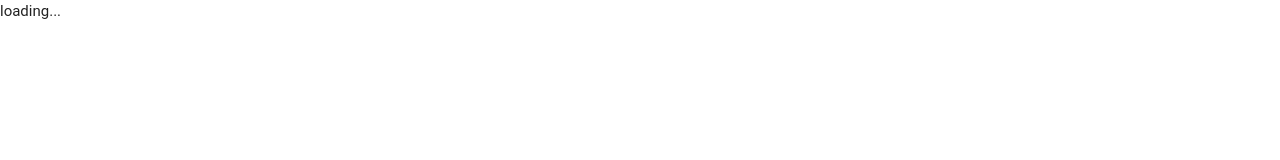
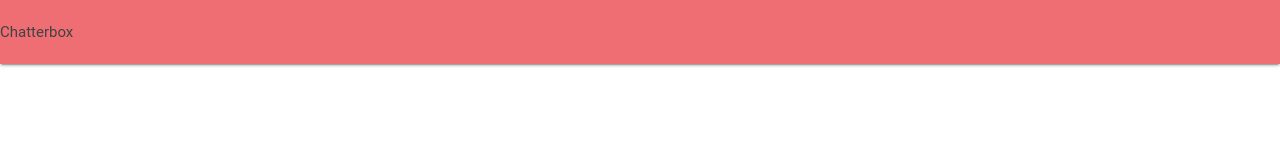
Before and after one commit to cubetastic33/chatterbox, a plain HTML site: page index.html in a window 1280 px wide. Drawn offline with nearby package versions, Linux system fonts and the light colour scheme; a web font is replaced by a local one.

Commit message:
updated files

```diff
--- a/index.html
+++ b/index.html
@@ -9,10 +9,10 @@
   <link rel="stylesheet" href="css/main.css">
 </head>
 <body>
-  <div class="loading">
+  <div id="loading">
     loading...
   </div>
-  <div class="hidden hide">
+  <div id="hidden" class="hide">
     <header class="navbar-fixed">
       <nav class="navbar-extended">
         <div class="nav-wrapper">
```
